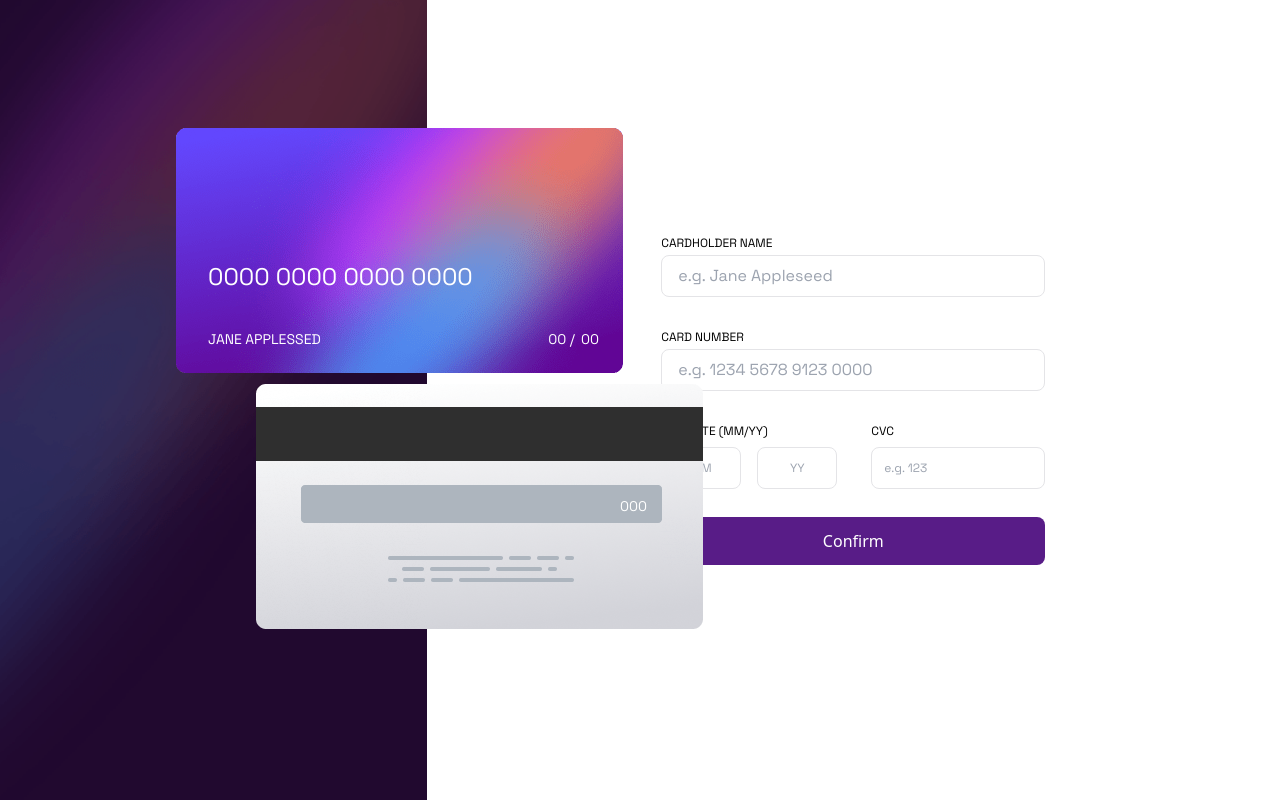
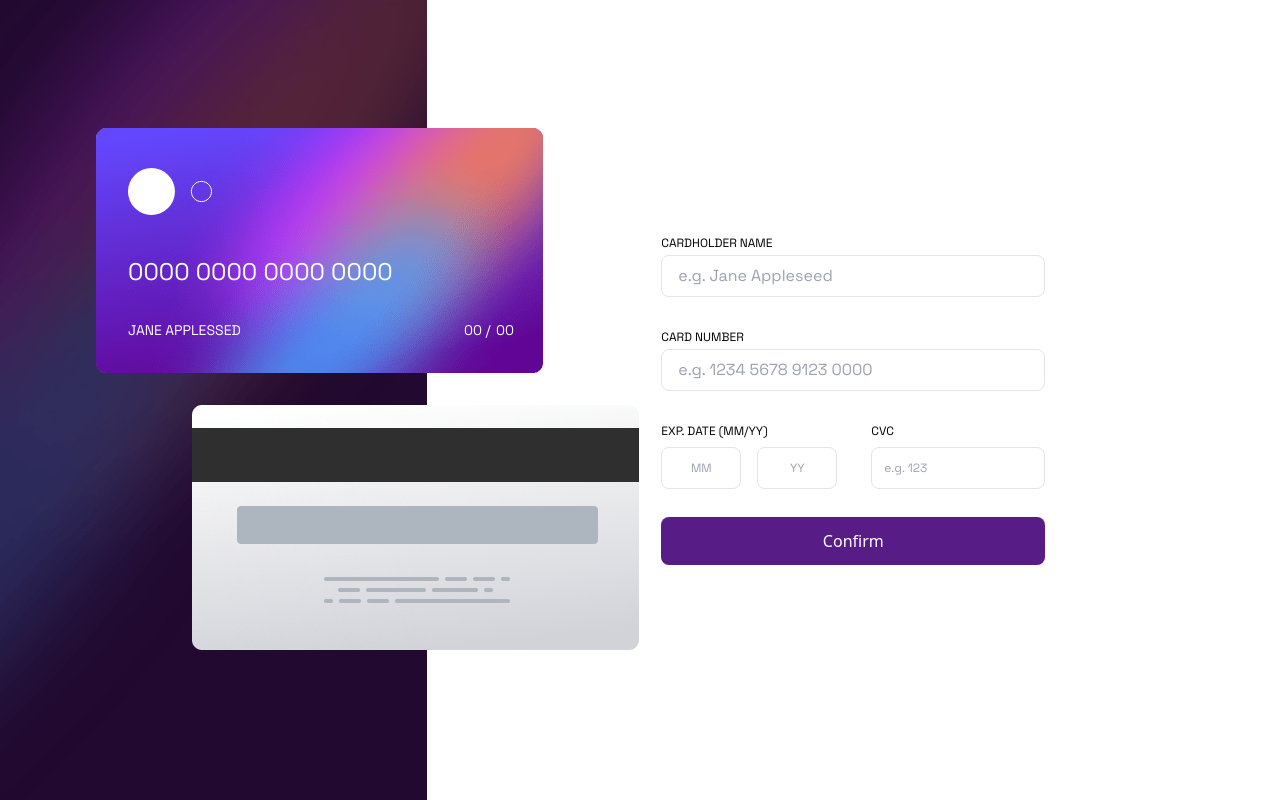
Before and after one commit to MiikePine/CreditCard, a React (Vite) app: page / in a window 1280 px wide. Built offline with nearby package versions, Linux system fonts and the light colour scheme.

Commit message:
almost finish

```diff
--- a/package.json
+++ b/package.json
@@ -12,6 +12,7 @@
   "dependencies": {
     "@hookform/resolvers": "^3.1.1",
     "react": "^18.2.0",
+    "react-credit-cards": "^0.8.3",
     "react-dom": "^18.2.0",
     "react-hook-form": "^7.44.3",
     "react-router-dom": "^6.13.0",
--- a/src/App.jsx
+++ b/src/App.jsx
@@ -8,15 +8,7 @@ import CardFront from './components/CardFront';
 import Ty from './Ty';
 import { useState } from 'react';
 
-
-
-
-
-
-
   const validationSchema = Yup.object().shape({
-
-
 
 
     cardHolderName: Yup.string()
@@ -53,8 +45,6 @@ import { useState } from 'react';
       .required("Can't be blaeeeeeeenk"),
 
 
-
-
     expiryYear: Yup.string()
       .label('Expiry year')
       .min(2)
@@ -64,9 +54,7 @@ import { useState } from 'react';
 
 
 const App = () => {
-
       const [showTy, setShowTy] = useState(false);
-
 
       const handleClick = () => {
         setShowTy(true);
@@ -96,7 +84,7 @@ const handleClick = () => {
   }
 
   return (
-    <div className=" md:flex md:w-screen">
+    <div className="md:flex md:w-screen">
       <section className=" md:w-1/3 md:relative">
 
 
@@ -109,26 +97,27 @@ const handleClick = () => {
         </div>
 
 
-        <div className="fixed">
-          <CardBack className="text-white" cvc={cvc}/>
+        <div className="md:hidden relative flex  flex-col justify-cente">
+            <CardBack className="text-white" cardHolderName={cardHolderName} cardNumber={cardNumber} expiryMonth={expiryMonth}  expiryYear={expiryYear}/>
           </div>
 
-        <div className="fixed">
-          <CardFront className="text-white" cardHolderName={cardHolderName} cardNumber={cardNumber} expiryMonth={expiryMonth}  expiryYear={expiryYear}/>
+          <div className="relative flex  flex-col justify-center">
+            <CardFront className="text-white" cardHolderName={cardHolderName} cardNumber={cardNumber} expiryMonth={expiryMonth}  expiryYear={expiryYear} cvc={cvc}/>
           </div>
+
 
       </section>
 
 
 {/* FORM */}
-      <section className="mx-10 md:mx-0 md:w-2/3 flex mt-10 md:mt-0 items-center justify-center">
+      <section className="mx-10 md:mx-0 md:w-2/3 flex mt-20 md:mt-0 items-center justify-center">
         <div className="w-96">
 
 
           <form onSubmit={handleSubmit(onSubmitHandler)}>
             <p className="mb-1 text-xs font-space-grotesk">CARDHOLDER NAME</p>
             <input
-              className="border border-zinc-200 text-zinc-100 font-space-grotesk rounded-lg pl-4 p-2 mb-4 w-full outline-purple-800"
+              className="border border-zinc-200 text-zinc-900 font-space-grotesk rounded-lg pl-4 p-2 mb-4 w-full outline-purple-800"
               placeholder="e.g. Jane Appleseed"
               name="cardHolderName"
               {...register('cardHolderName', { required: true })}/>
@@ -140,7 +129,7 @@ const handleClick = () => {
 
               <p className="mt-4 mb-1 text-xs font-space-grotesk">CARD NUMBER</p>
             <input
-              className="border border-zinc-200 text-zinc-100 font-space-grotesk  rounded-lg pl-4  p-2 mb-4 w-full outline-purple-800"
+              className="border border-zinc-200 text-zinc-900 font-space-grotesk  rounded-lg pl-4  p-2 mb-4 w-full outline-purple-800"
               placeholder='e.g. 1234 5678 9123 0000'
               name="cardNumber"
               {...register('cardNumber', { required: true })}
@@ -157,7 +146,7 @@ const handleClick = () => {
               <div>
                 <p className='mb-2'>EXP. DATE (MM/YY)</p>
                 <input
-                  className="border border-zinc-200 font-space-grotesk rounded-lg p-3 mb-4 w-16 md:w-20 text-center mr-4 outline-purple-800"
+                  className="border border-zinc-200 text-zinc-900 font-space-grotesk rounded-lg p-3 mb-4 w-16 md:w-20 text-center mr-4 outline-purple-800"
                   placeholder="MM"
                   name="expiryMonth"
                   {...register('expiryMonth', { required: true })}
@@ -170,7 +159,7 @@ const handleClick = () => {
 
 
                 <input
-                  className="border border-zinc-200  rounded-lg p-3 mb-4 w-16 md:w-20 text-center outline-purple-800"
+                  className="border border-zinc-200 text-zinc-900  rounded-lg p-3 mb-4 w-16 md:w-20 text-center outline-purple-800"
                   placeholder="YY"
                   name="expiryYear"
                   {...register('expiryYear', { required: true })}
@@ -186,7 +175,7 @@ const handleClick = () => {
               <div>
                 <p className='mb-2'>CVC</p>
                 <input
-                  className="border border-zinc-200  text- rounded-lg p-3  mb-2 w-32 md:w-full text-start outline-purple-800"
+                  className="border border-zinc-200  text-zinc-900 rounded-lg p-3  mb-2 w-32 md:w-full text-start outline-purple-800"
                   placeholder="e.g. 123"
                   name="cvc"
                   {...register('cvc', { required: true })}
--- a/src/Ty.jsx
+++ b/src/Ty.jsx
@@ -9,10 +9,10 @@ function Ty ({cvc, cardHolderName, cardNumber, expiryMonth, expiryYear}) {
                 <div className="h-screen">
                     <img src="./src/images/bgM.png" alt="React Image" className="object-cover h-full w-full" />
                 </div>
-                <div className="sticky">
+                {/* <div className="sticky">
                     <CardBack className="text-white" cvc={cvc} />
                 </div>
-
+         */}
                 <div className="sticky mt-10">
                     <CardFront
                         cardHolderName={cardHolderName}
--- a/src/components/CardBack.jsx
+++ b/src/components/CardBack.jsx
@@ -3,7 +3,7 @@
 function CardBack ({cvc}) {
     return (
 
-      <div className="fixed grid [grid-template-areas:'stack']  bottom-10 md:bottom-40 top-6 md:top-96 left-10 md:left-64">
+      <div className="fixed grid w-84 top-2 left-24 pr-2">
           <img src="./src/images/visa.png" alt="React Image" className="object-cover " />
           <p className="text-white absolute right-14 top-28 font-space-grotesk text-sm">{cvc}</p>
       </div>
--- a/src/components/CardFront.jsx
+++ b/src/components/CardFront.jsx
@@ -1,17 +1,27 @@
 import Ty from "../Ty"
 
-function CardFront ({cardHolderName, cardNumber, expiryMonth, expiryYear}) {
+function CardFront ({cardHolderName, cardNumber, expiryMonth, expiryYear, cvc}) {
     return (
 
-        <div className="fixed grid [grid-template-areas:'stack'] top-32 left-2 md:left-44">
-                <img src="./src/images/visaF.png" alt="React Image" className="object-cover " />
-                <p className="text-white absolute bottom-6 ml-8 font-space-grotesk text-sm">{cardHolderName}</p>
-                <p className="text-white absolute bottom-20 ml-8 font-space-grotesk text-2xl">{cardNumber}</p>
-                <p className="text-white absolute bottom-6 right-12 font-space-grotesk text-sm">{expiryMonth} / </p>
-                <p className="text-white absolute bottom-6 right-6 font-space-grotesk text-sm"> {expiryYear}</p>
+        <section className="fixed top-24 md:top-32 right-8 md:left-24  pl-4 md:pl-0 ">
+                <div className="text-sm md:text-base">
+                        <img src="./src/images/visaF.png" alt="React Image" className="object-cover " />
+                        <svg className="absolute top-4 left-8  md:top-10 md:left-8 " width="84" height="47" fill="none" xmlns="http://www.w3.org/2000/svg"><ellipse cx="23.478" cy="23.5" rx="23.478" ry="23.5" fill="#fff"/><path d="M83.5 23.5c0 5.565-4.507 10.075-10.065 10.075-5.559 0-10.065-4.51-10.065-10.075 0-5.565 4.506-10.075 10.065-10.075 5.558 0 10.065 4.51 10.065 10.075Z" stroke="#fff"/></svg>
+                        <p className="text-white absolute bottom-6 md:top-48 ml-8 font-space-grotesk text-xs md:text-sm">{cardHolderName}</p>
+                        <p className="text-white absolute bottom-16 md:top-32 ml-8 font-space-grotesk text-lg md:text-2xl">{cardNumber}</p>
+                        <p className="text-white absolute bottom-6 md:top-48 right-10 ml-0 md:ml-28 md:left-64 font-space-grotesk text-xs md:text-sm">{expiryMonth}  / </p>
+                        <p className="text-white absolute bottom-6 md:top-48 right-6 ml-0 md:ml-20 md:left-80 font-space-grotesk text-xs md:text-sm"> {expiryYear}</p>
+                </div>
 
 
-        </div>
+                <div className=" hidden md:block ml-24 mt-8">
+                    <img src="./src/images/visa.png" alt="React Image" className="object-cover" />
+                    <p className="text-white absolute right-14 top-28 font-space-grotesk text-sm">{cvc}</p>
+                 </div>
+
+
+
+        </section>
     )
 }
 
```
Also changed, not shown: 1 other file (tests, documents, lock files or other folders). Lines whose indentation alone changed are shown as unchanged.
